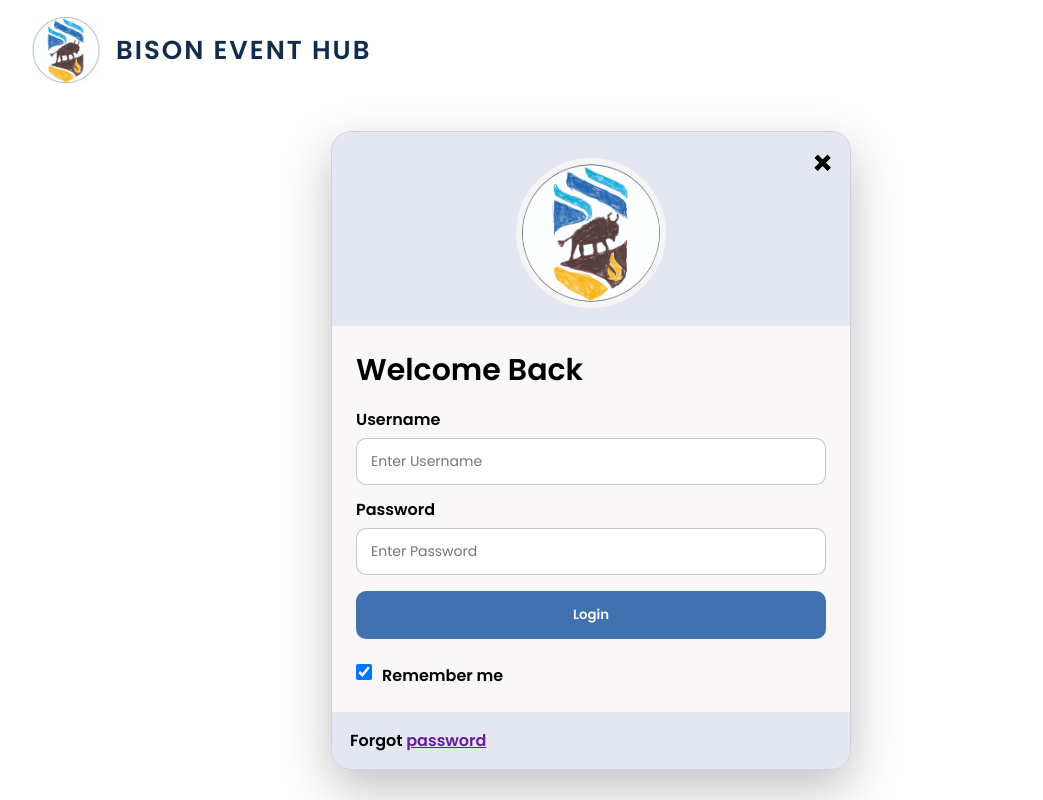
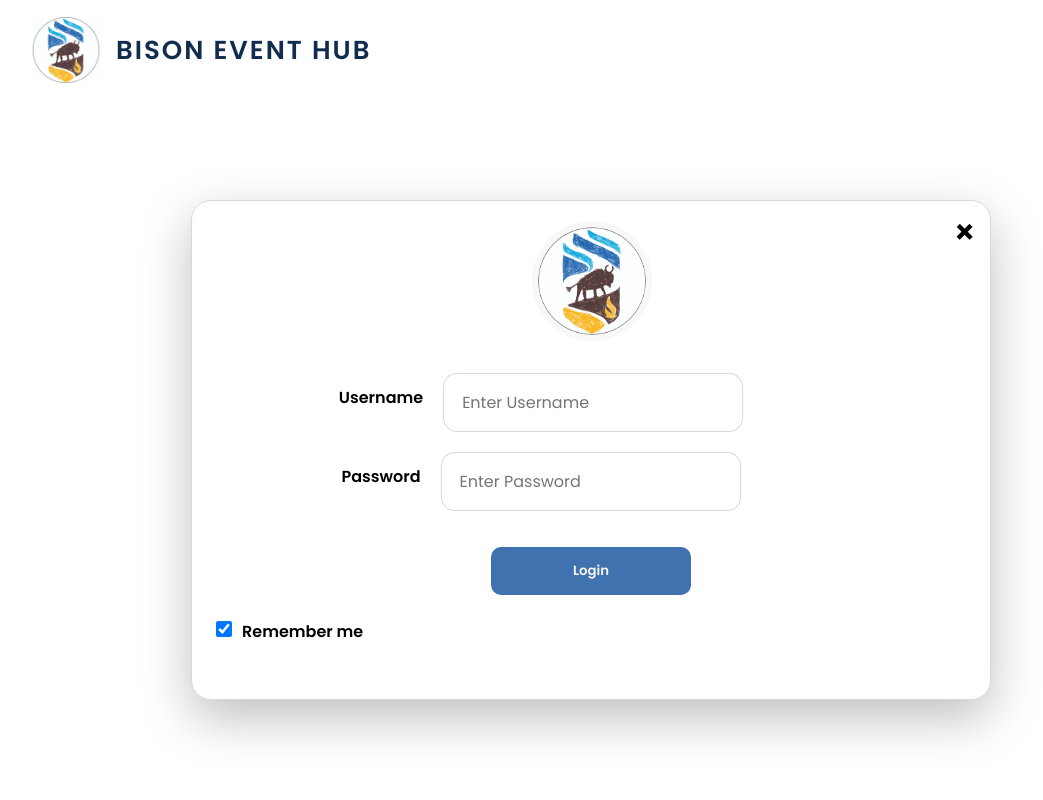
Before and after one commit to aaalex-bit/BEVENTS, a plain HTML site: page Pages/LoginPg.html in a window 1280 px wide. Shown: the whole page, without its empty margins (49-1092 px from the left). Drawn offline with Linux system fonts and the light colour scheme.

Commit message:
upgraded login

```diff
--- a/Constants/Constants.css
+++ b/Constants/Constants.css
@@ -143,7 +143,7 @@ header {
   overflow: hidden;
 }
 
-<<<<<<< HEAD
+
 .events {
   padding: 100px 8%;
   background-color: var(--second);
@@ -457,29 +457,36 @@ nav {
 
 /* Card */
 #loginForm{
-  width: 100%;
-  max-width: 520px;
-  background: rgba(249, 247, 247, 0.92); /* var(--first) with slight transparency */
+  width: 800px;
+  height: 500px;
+  background: transparent; /* var(--first) with slight transparency */
   border-radius: var(--border-radius);
   border: 1px solid rgba(17, 45, 78, 0.18);
   box-shadow: 0 18px 50px rgba(0,0,0,0.25);
+  backdrop-filter: blur(20px);
   overflow: hidden;
+  animation: loginFade 0.8s ease forwards;
+  opacity: 0;
+  transform: translateY(40px);
 }
 
 /* Top avatar section like your screenshot */
 #avatarContainer{
-  background: rgba(219, 226, 239, 0.75); /* var(--second) */
-  padding: 26px 0 18px;
+  background: transparent; /* var(--second) */
+  padding: 20px 0 10px;
+  width: 800px;
+  height: 150px;
   position: relative;
   display: flex;
   justify-content: center;
+  backdrop-filter: blur;
   align-items: center;
 }
 
 /* Avatar */
 #avatar{
-  width: 150px;
-  height: 150px;
+  width: 120px;
+  height: 120px;
   border-radius: 50%;
   object-fit: cover;
   border: 6px solid rgba(249,247,247,0.9);
@@ -501,6 +508,12 @@ nav {
 /* Main content */
 #loginContent{
   padding: 22px 24px 18px;
+}
+
+.input {
+  display: flex;
+  justify-content: center;
+  margin-right: 100px;
 }
 
 /* Stop the global capitalize inside login */
@@ -529,14 +542,14 @@ nav {
 /* Inputs */
 #loginContent input[type="text"],
 #loginContent input[type="password"]{
-  width: 100%;
-  display: block;
-  box-sizing: border-box;
-  padding: 12px 14px;
-  border-radius: 10px;
-  border: 1px solid rgba(0,0,0,0.22);
+  width: 300px;
+  padding: 16px 18px;
+  margin-left: 20px;
+  margin-bottom: 20px;
+  border-radius: 14px;
+  border: 1px solid rgba(0,0,0,0.15);
   background: #fff;
-  font-size: 14px;
+  font-size: 16px;
 }
 
 /* Focus style */
@@ -547,7 +560,7 @@ nav {
 
 /* Login button */
 #loginBtn{
-  width: 100%;
+  width: 200px;
   margin-top: 16px;
   padding: 14px 16px;
   border-radius: 10px;
@@ -583,18 +596,6 @@ nav {
   align-items: center;
 }
 
-/* Forgot link */
-#forgotText{
-  color: #000;
-  font-weight: 600;
-}
-
-#forgotLink{
-  color: #6a1b9a;
-  font-weight: 700;
-  text-decoration: underline;
-}
-
 /* Responsive */
 @media (max-width: 520px){
   #loginContent{
@@ -610,3 +611,10 @@ nav {
     height: 130px;
   }
 }
+
+@keyframes loginFade {
+  to {
+    opacity: 1;
+    transform: translateY(0);
+  }
+}
--- a/Pages/LoginPg.html
+++ b/Pages/LoginPg.html
@@ -5,9 +5,7 @@
   <meta name="viewport" content="width=device-width, initial-scale=1.0" />
   <title>Login</title>
 
-
   <link rel="stylesheet" href="../Constants/Constants.css">
-
 </head>
 
 <body>
@@ -17,27 +15,38 @@
     <img src="../Assets/logo.jpeg" class="logo" alt="Logo">
     <div class="brand-name">BISON EVENT HUB</div>
   </a>
+
+  <!-- Optional: if you want a button on the right side like HomePg -->
+  <!-- <a href="AdminSignUp.html" id="admin-btn">Sign Up As Admin</a> -->
 </header>
 
-<main id="login-page">
+<!-- IMPORTANT: use .hero so the background image shows like homepage -->
+<main class="hero">
+
+  <!-- IMPORTANT: keep hero-content for correct centering -->
+  <div class="hero-content">
+
+    <!-- login-page id is not needed since .hero centers already,
+         but we can keep it if you want. Not required. -->
 
     <form id="loginForm" action="action_page.php" method="post">
 
       <div id="avatarContainer">
         <img src="../Assets/logo.jpeg" id="avatar" alt="Avatar">
-      <button type="button" id="closeBtn" aria-label="Close">&times;</button>
-      <a href="HomePg.html" id="closeBtn">&times;</a>
+
+        <!-- ONE close button only (no JS needed) -->
+        <a href="HomePg.html" id="closeBtn" aria-label="Close">&times;</a>
       </div>
 
       <div id="loginContent">
-      <h2 id="loginTitle">Welcome Back</h2>
-
+        <div class="input">
             <label for="username" id="usernameLabel">Username</label>
             <input type="text" id="username" name="username" placeholder="Enter Username" required>
-
+        </div>
+        <div class="input">
             <label for="password" id="passwordLabel">Password</label>
             <input type="password" id="password" name="password" placeholder="Enter Password" required>
-
+        </div>
         <button type="submit" id="loginBtn">Login</button>
 
         <div id="rememberRow">
@@ -46,14 +55,9 @@
         </div>
       </div>
 
-    <div id="loginBottom">
-      <span id="forgotText">
-        Forgot <a href="#" id="forgotLink">password</a>
-      </span>
-    </div>
-
     </form>
 
+  </div>
 </main>
 
 </body>
```
Lines whose indentation alone changed are shown as unchanged.
